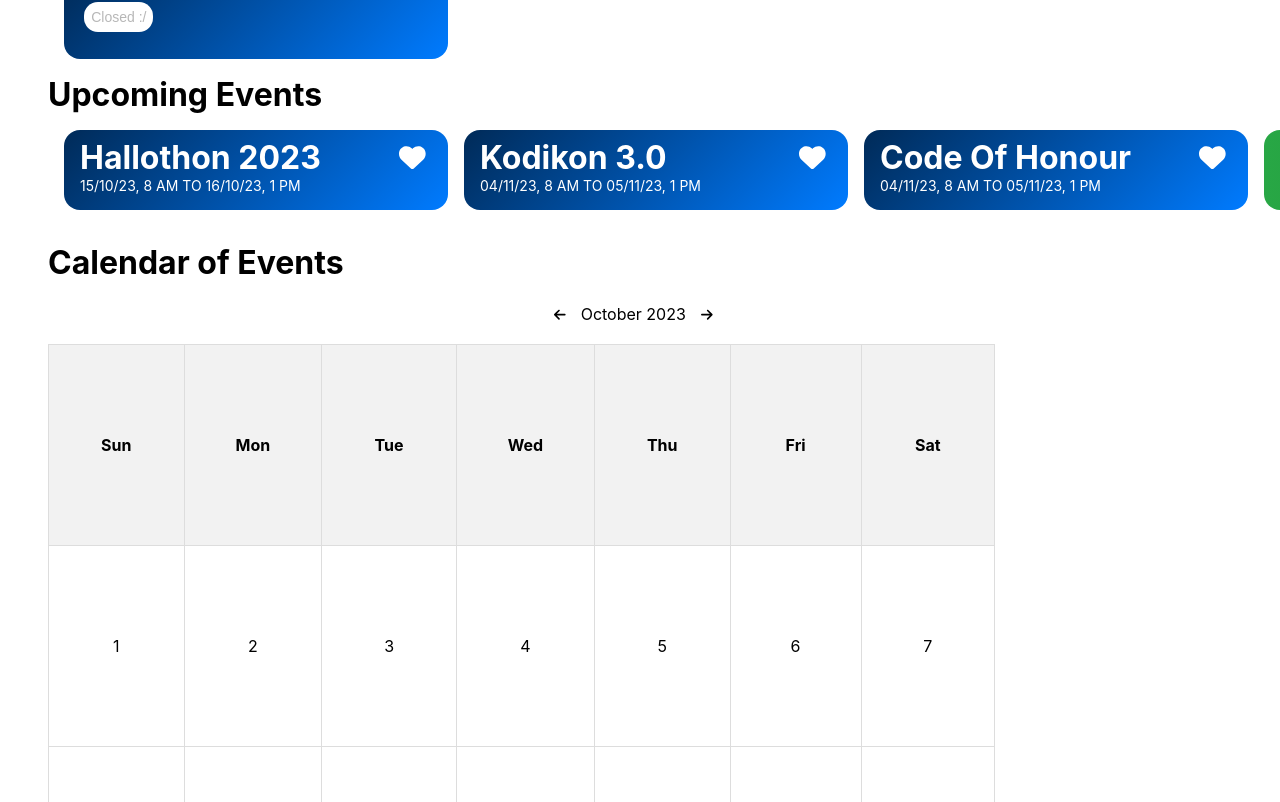
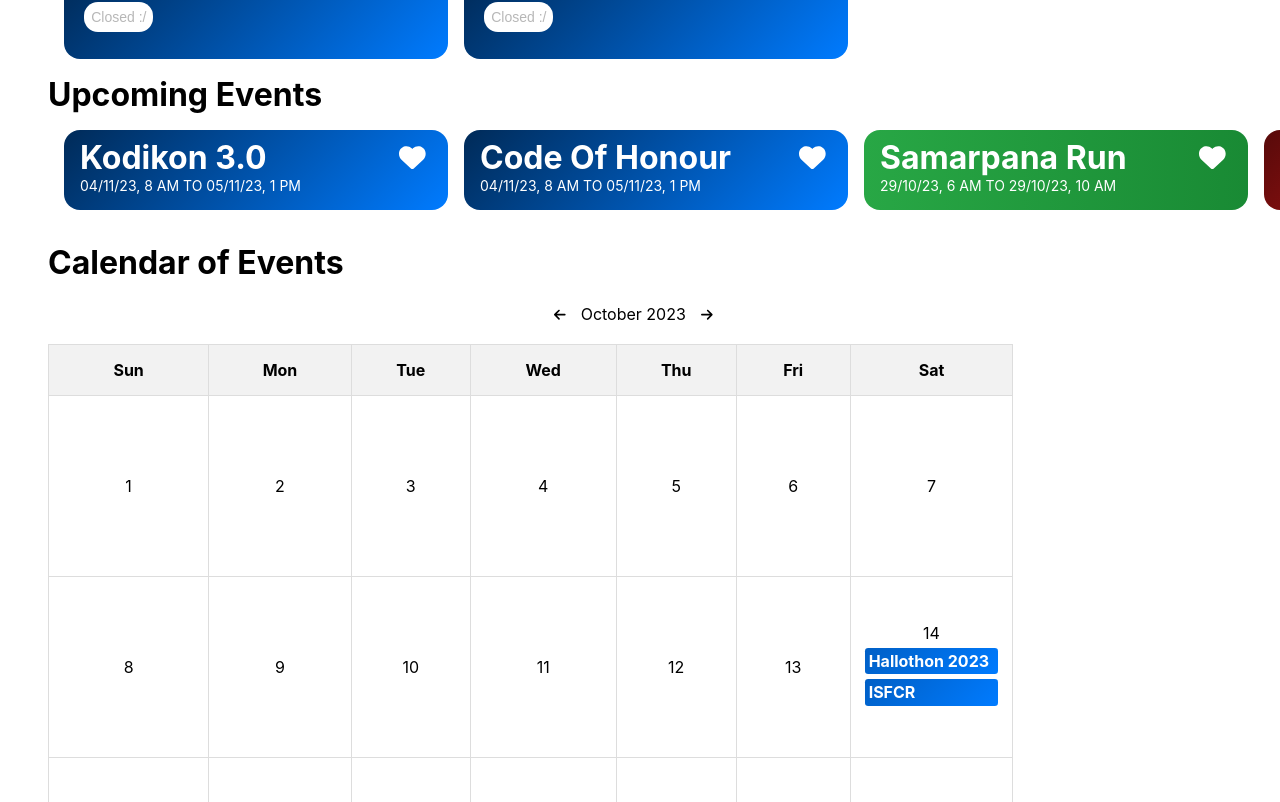
Before and after one commit to musashi-13/Calendarize, a React (Create React App) app in the folder calendarize/: page / in a window 1280 px wide. Shown: the part 278-1080 px from the top of the page. Built offline with nearby package versions, Linux system fonts and the light colour scheme.

Commit message:
Final Draft

```diff
--- a/calendarize/src/App.css
+++ b/calendarize/src/App.css
@@ -108,23 +108,44 @@
   margin-right: 3em;
 }
 
+.calendarContainer{
+  position: absolute;
+  top: 500px;
+  transition: 0.4s;
+}
+
+.upcomingCardContainer:hover + .calendarContainer{
+  top: 600px;
+}
+
+
+.newRegistrations, .calendarContainer{
+  margin-left: 3em;
+  margin-right: 3em;
+}
+
 
 .calendar-table {
-  width: 80%;
+  width: 100%;
   border-collapse: collapse;
   margin-top: 20px;
   margin-left: 0px;
   margin-right:50px
 }
 
-.header-cell,
-.calendar-cell {
+.header-cell{
   width: 180px;
-  height: 180px;
+  height: 30px;
   padding: 10px;
   text-align: center;
   border: 1px solid #ddd;
-  transition: 0.4s ease-in-out;
+}
+.calendar-cell {
+  width: 180px;
+  height: 160px;
+  padding: 10px;
+  text-align: center;
+  border: 1px solid #ddd;
 }
 
 .header-cell {
@@ -135,6 +156,7 @@
   background-color: #e6e6e6;
   cursor: pointer;
   scale:1.1;
+  transition: all 0.5s ease-in-out;
   border: 2px solid white;
   border-radius: 20px;
 }
@@ -147,14 +169,18 @@
   background-color: white;
   border: none;
 }
-
+.cont{
+display: flex;
+justify-content: space-between;
+margin:0 auto;
+}
 
 .sidebar {
   position: fixed;
   top: 0;
   right: -350px; /* Adjust this value to control how far the sidebar is hidden */
   width: 350px;
-  height: 100%;
+  height: 1500px;
   background: white;
   transition: right 0.3s;
   z-index: 10;
--- a/calendarize/src/CardTheme.js
+++ b/calendarize/src/CardTheme.js
@@ -5,6 +5,7 @@ const cardTheme = {
   Cultural: 'linear-gradient(to right, #333333, #000000)',
   OpenMic: 'linear-gradient(to right, #17A2B8, #138496)',
   Academic: 'linear-gradient(to right, #FFC107, #FFA000)',
+  ISA: 'linear-gradient(to right, #833ab4, #371dfd)',
   };
 
-  export default cardTheme;
+export default cardTheme;
--- a/calendarize/src/CollegeEvents.json
+++ b/calendarize/src/CollegeEvents.json
@@ -1,120 +1,177 @@
 [{
-  "id": 0,
   "eventName": "Hallothon 2023",
-  "eventFrom": "2023-10-15T08:00:00",
-  "eventTo": "2023-10-16T13:00:00",
+  "eventFrom": "2023-10-14T08:00:00",
+  "eventTo": "2023-10-15T13:00:00",
   "studentCriteria": "Open To All",
-  "regLink": "fa",
+  "regLink": "../noreg.html",
   "regStatus": "2023-10-12T23:00:00",
   "eventDesc": "PES's biggest 24 hour hackathon",
   "eventTheme": "Hackathon",
   "like": 0
 },
 {
-  "id": 1,
   "eventName": "Kodikon 3.0",
   "eventFrom": "2023-11-04T08:00:00",
   "eventTo": "2023-11-05T13:00:00",
   "studentCriteria": "Open To All",
-  "regLink": "fa",
-  "regStatus": "2023-10-12T23:00:00",
+  "regLink": "https://www.hallothon.com/?fbclid=PAAabn1Gk4OtChVaUkPY0t-GoneHNI8W4-PtKrhiztV1f3Q0sL72AhfNDqfwo",
+  "regStatus": "2023-10-19T23:00:00",
   "eventDesc": "One of the most anticipated hackathons",
   "eventTheme": "Hackathon",
   "like": 0
 },
 {
-  "id": 2,
   "eventName": "Code Of Honour",
   "eventFrom": "2023-11-04T08:00:00",
   "eventTo": "2023-11-05T13:00:00",
   "studentCriteria": "PES only",
-  "regLink": "fa",
+  "regLink": "../noreg.html",
   "regStatus": "2023-10-12T23:00:00",
   "eventDesc": "Mathematics",
   "eventTheme": "Hackathon",
   "like": 0
 },
 {
-  "id": 3,
   "eventName": "Samarpana Run",
-  "eventFrom": "2023-10-04T06:00:00",
+  "eventFrom": "2023-10-29T06:00:00",
   "eventTo": "2023-10-29T10:00:00",
   "studentCriteria": "Open to All",
-  "regLink": "fa",
+  "regLink": "../noreg.html",
   "regStatus": "2023-10-12T23:00:00",
   "eventDesc": "Run for Martyrs",
   "eventTheme": "Marathon",
   "like": 0
 },
 {
-  "id": 4,
   "eventName": "ICFI",
   "eventFrom": "2023-11-30T09:00:00",
   "eventTo": "2023-12-01T16:00:00",
   "studentCriteria": "Open To All",
-  "regLink": "fa",
+  "regLink": "https://www.hallothon.com/?fbclid=PAAabn1Gk4OtChVaUkPY0t-GoneHNI8W4-PtKrhiztV1f3Q0sL72AhfNDqfwo",
   "regStatus": "2023-10-15T23:00:00",
   "eventDesc": "Research Paper",
   "eventTheme": "Conference",
   "like": 0
 },
 {
-  "id": 5,
   "eventName": "ISFCR",
   "eventFrom": "2023-10-14T08:00:00",
   "eventTo": "2023-10-15T12:00:00",
   "studentCriteria": "PES only",
-  "regLink": "fa",
+  "regLink": "../noreg.html",
   "regStatus": "2023-10-10T23:00:00",
   "eventDesc": "Capture The Flag",
-  "eventTheme": "Hackathon"
+  "eventTheme": "Hackathon",
+  "like":0
 },
 {
-  "id": 6,
   "eventName": "Navratri Utsav",
   "eventFrom": "2023-10-18T16:00:00",
   "eventTo": "2023-10-18T18:00:00",
   "studentCriteria": "PES only",
-  "regLink": "fa",
+  "regLink": "../noreg.html",
   "regStatus": "2023-10-16T23:00:00",
   "eventDesc": "festival celebration",
   "eventTheme": "Cultural",
   "like": 0
 },
 {
-  "id": 7,
   "eventName": "Birds of a Feather",
   "eventFrom": "2023-10-18T14:00:00",
   "eventTo": "2023-10-14T16:00:00",
   "studentCriteria": "PES only",
-  "regLink": "fa",
+  "regLink": "../noreg.html",
   "regStatus": "2023-10-12T23:00:00",
   "eventDesc": "Come speak your Heart Out",
   "eventTheme": "OpenMic",
   "like": 0
 },
 {
-  "id": 8,
   "eventName": "ISA Script Review",
   "eventFrom": "2023-10-16T15:45:00",
   "eventTo": "2023-10-16T16:30:00",
   "studentCriteria": "PES only",
-  "regLink": "fa",
+  "regLink": "../noreg.html",
   "regStatus": "2023-10-16T23:00:00",
   "eventDesc": "To reviewq your ISA Papers",
   "eventTheme": "Academic",
   "like": 0
 },
 {
-  "id": 9,
-  "eventName": "ISA Script Review",
-  "eventFrom": "2023-10-16T15:45:00",
-  "eventTo": "2023-10-16T16:30:00",
-  "studentCriteria": "PES only",
-  "regLink": "fa",
-  "regStatus": "2023-10-16T23:00:00",
-  "eventDesc": "To reviewq your ISA Papers",
-  "eventTheme": "lol",
+  "eventName": "Blockchain-3.0",
+  "eventFrom": "2023-10-28T08:30:00",
+  "eventTo": "2023-10-28T18:30:00",
+  "eventTheme": "Hackathon",
+  "eventDesc": "Basic block chain knowledge for problem solving",
+  "regLink": "https://forms.gle/M5QiozHXaSuLHAwW8",
+  "regStatus": "2023-10-24T23:59:59",
+  "studentCriteria": "Open to all",
+  "like": 0
+},
+{
+  "eventName": "Last Working Day ",
+  "eventFrom": "2023-11-24T00:00:00",
+  "eventTo": "2023-11-24T23:59:59",
+  "eventTheme": "ISA",
+  "eventDesc": "",
+  "regLink": "",
+  "regStatus": "",
+  "studentCriteria": "",
+  "like": 0
+},
+{
+  "eventName": "ISA-2",
+  "eventFrom": "2023-11-27T08:00:00",
+  "eventTo": "2023-11-27T10:15:00",
+  "eventTheme": "ISA",
+  "eventDesc": "",
+  "regLink": "",
+  "regStatus": "",
+  "studentCriteria": "",
+  "like": 0
+},
+{
+  "eventName": "ISA-2",
+  "eventFrom": "2023-11-28T08:00:00",
+  "eventTo": "2023-11-28T10:15:00",
+  "eventTheme": "ISA",
+  "eventDesc": "",
+  "regLink": "",
+  "regStatus": "",
+  "studentCriteria": "",
+  "like": 0
+},
+{
+  "eventName": "ISA-2",
+  "eventFrom": "2023-11-29T08:00:00",
+  "eventTo": "2023-11-29T10:15:00",
+  "eventTheme": "ISA",
+  "eventDesc": "",
+  "regLink": "",
+  "regStatus": "",
+  "studentCriteria": "",
+  "like": 0
+},
+{
+  "eventName": "ISA-2",
+  "eventFrom": "2023-11-30T08:00:00",
+  "eventTo": "2023-11-30T10:15:00",
+  "eventTheme": "ISA",
+  "eventDesc": "",
+  "regLink": "",
+  "regStatus": "",
+  "studentCriteria": "",
+  "like": 0
+},
+{
+  "eventName": "ISA-2",
+  "eventFrom": "2023-12-1T08:00:00",
+  "eventTo": "2023-12-1T10:15:00",
+  "eventTheme": "ISA",
+  "eventDesc": "ISA",
+  "regLink": "",
+  "regStatus": "",
+  "studentCriteria": "",
   "like": 0
 }
 ]
--- a/calendarize/src/Today.js
+++ b/calendarize/src/Today.js
@@ -40,6 +40,7 @@ function TodayCard(props) {
         }
       </div>
     );
+
   } else if (isLiked) {
     return (
       <div className="TodayCard" style={{ background: props.linearGradient }}>
--- a/calendarize/src/calendar.js
+++ b/calendarize/src/calendar.js
@@ -1,46 +1,16 @@
-import { FontAwesomeIcon } from '@fortawesome/react-fontawesome'
-import { faArrowLeft } from '@fortawesome/free-solid-svg-icons'
-import { faArrowRight } from '@fortawesome/free-solid-svg-icons'
 import React, { useState } from 'react';
-
-
+import { FontAwesomeIcon } from '@fortawesome/react-fontawesome';
+import { faArrowLeft, faArrowRight, faX } from '@fortawesome/free-solid-svg-icons';
+import eventsData from './CollegeEvents.json';
+import cardTheme from './CardTheme';
 const Calendar = () => {
   const [selectedDate, setSelectedDate] = useState(new Date());
-  const [events, setEvents] = useState({});
+  const [showEventModal, setShowEventModal] = useState(false);
+  const [selectedEventData, setSelectedEventData] = useState([]);
+  const [selectedEventDate, setSelectedEventDate] = useState(null);
 
   const daysInMonth = new Date(selectedDate.getFullYear(), selectedDate.getMonth() + 1, 0).getDate();
   const firstDayOfMonth = new Date(selectedDate.getFullYear(), selectedDate.getMonth(), 1).getDay();
-
-  const updateCalendar = () => {
-    setEvents((prevEvents) => {
-      const newEvents = { ...prevEvents };
-
-      for (let day = 1; day <= daysInMonth; day++) {
-        const key = `${selectedDate.getFullYear()}-${selectedDate.getMonth() + 1}-${day}`;
-        newEvents[key] = newEvents[key] || [];
-      }
-      const mockevent = `${selectedDate.getFullYear()}-${selectedDate.getMonth() + 1}-14`;
-      newEvents[mockevent] = ['Mock Event'];
-
-
-      return newEvents;
-    });
-  };
-
-  const showEvents = (day) => {
-    const key = `${selectedDate.getFullYear()}-${selectedDate.getMonth() + 1}-${day}`;
-    const eventList = events[key] ? events[key].map((event, index) => <li key={index}>{event}</li>) : null;
-
-    alert(`Events for ${selectedDate.toLocaleDateString()}-${day}:`, <ul>{eventList}</ul>);
-  };
-
-  const saveEvent = (day, event) => {
-    const key = `${selectedDate.getFullYear()}-${selectedDate.getMonth() + 1}-${day}`;
-    setEvents((prevEvents) => ({
-      ...prevEvents,
-      [key]: [...(prevEvents[key] || []), event],
-    }));
-  };
 
   const prevMonth = () => {
     setSelectedDate(new Date(selectedDate.getFullYear(), selectedDate.getMonth() - 1, 1));
@@ -54,6 +24,21 @@ const Calendar = () => {
     return ['Sun', 'Mon', 'Tue', 'Wed', 'Thu', 'Fri', 'Sat'];
   };
 
+  const getEventInfo = (day) => {
+    const currentDate = new Date(selectedDate.getFullYear(), selectedDate.getMonth(), day);
+
+    const matchingEvents = eventsData.filter((event) => {
+      const eventFrom = new Date(event.eventFrom);
+      const eventTo = new Date(event.eventTo);
+
+      // Adjusted logic to include events that start on the selected day
+      const eventStartDate = new Date(eventFrom.getFullYear(), eventFrom.getMonth(), eventFrom.getDate());
+
+      return currentDate >= eventStartDate && currentDate < eventTo;
+    });
+
+    return matchingEvents;
+  };
 
   const createCalendar = () => {
     const calendar = [];
@@ -78,7 +63,18 @@ const createCalendar = () => {
 
         row.push(
           <td key={day} className="calendar-cell" onClick={() => handleDateClick(dayNumber)}>
-          {dayNumber > 0 && dayNumber <= daysInMonth ? dayNumber : ''}
+            {dayNumber > 0 && dayNumber <= daysInMonth ? (
+              <div>
+                <div>{dayNumber}</div>
+                {getEventInfo(dayNumber).map((event, index) => (
+                  <div key={index}>
+                    <strong style={{background: cardTheme[event.eventTheme], color:'white', padding: "0.2em",borderRadius:"0.2em", margin:"0.3em"} }className='cont'>{event.eventName}</strong>
+                  </div>
+                ))}
+              </div>
+            ) : (
+              ''
+            )}
           </td>
         );
       }
@@ -89,26 +85,80 @@ const createCalendar = () => {
     return calendar;
   };
 
-
   const handleDateClick = (day) => {
     if (day > 0 && day <= daysInMonth) {
-      showEvents(day);
+      const currentDate = new Date(selectedDate.getFullYear(), selectedDate.getMonth(), day);
+      const endOfDay = new Date(currentDate);
+      endOfDay.setHours(23, 59, 59, 999); // Set to the end of the day
+
+      const matchingEvents = eventsData.filter((event) => {
+        const eventStartDate = new Date(event.eventFrom);
+        const eventEndDate = new Date(event.eventTo);
+
+        // Include events that start on or after the selected date and end on or before the end of the selected date
+        return eventStartDate <= endOfDay && eventEndDate >= currentDate;
+      });
+
+      setSelectedEventData(matchingEvents);
+      setSelectedEventDate(currentDate);
+      setShowEventModal(true);
+    } else {
+      setSelectedEventData([]);
+      setSelectedEventDate(null);
+      setShowEventModal(false);
     }
   };
 
+  const hideEventModal = () => {
+    setSelectedEventDate(null);
+    setShowEventModal(false);
+  };
+
   return (
+    <div style={{display: "flex"}}>
       <div>
         <h1>Calendar of Events</h1>
-      <div classname="div-container">
-        <button onClick={prevMonth} className="b1"><FontAwesomeIcon icon={faArrowLeft} /></button>&nbsp;&nbsp;
-        <span>{selectedDate.toLocaleString('default',{ month: 'long', year: 'numeric' })}</span>&nbsp;&nbsp;
-        <button onClick={nextMonth} className="b2"><FontAwesomeIcon icon={faArrowRight}/></button>
+        <div className="div-container">
+          <button onClick={prevMonth} className="b1">
+            <FontAwesomeIcon icon={faArrowLeft} />
+          </button>
+          &nbsp;&nbsp;
+          <span>{selectedDate.toLocaleString('default', { month: 'long', year: 'numeric' })}</span>
+          &nbsp;&nbsp;
+          <button onClick={nextMonth} className="b2">
+            <FontAwesomeIcon icon={faArrowRight} />
+          </button>
         </div>
         <table className="calendar-table">
           <tbody>{createCalendar()}</tbody>
         </table>
       </div>
-
-)};
+      <div style={{position: "relative", top: "100px", marginLeft: "20px", width: "300px"}}>
+        {showEventModal && selectedEventDate && (
+          <div className="event-modal">
+            <div className="event-modal-content">
+              <h2>Events for {selectedEventDate.toLocaleDateString('en-IN')}: {selectedEventData.length > 0 ? '' : 'No events'}</h2>
+              <ul style={{margin: 0, padding: 0}}>
+                {selectedEventData.map((event, index) => (
+                  <div key={index}>
+                    <h3 style={{margin:0, marginTop:"10px"}}>{event.eventName}</h3>
+                    <p style={{margin:0}}>{event.eventDesc}</p>
+                    <p style={{margin:0}}>{event.studentCriteria}</p>
+                    <p style={{margin:0}}>Registration Link: {event.regLink}</p>
+                    <p style={{margin:0}}>Last Date to Register: {event.regStatus}</p>
+                    <p style={{margin:0}}>Category: {event.eventTheme}</p>
+                  </div>
+                ))}
+              </ul>
+              <button onClick={hideEventModal} style={{marginTop: "20px", backgroundColor: "rgb(0,0,0,0)", border: "none"}}>
+                <FontAwesomeIcon icon={faX} size='xl' />
+              </button>
+            </div>
+          </div>
+        )}
+      </div>
+    </div>
+  );
+};
 
 export default Calendar;
```
Also changed, not shown: calendarize/public/noreg.html (added, +14 -0 lines), calendarize/src/App.js (+6 -3 lines), calendarize/src/TodayContainer.js (+6 -3 lines), calendarize/src/upcoming.js (+8 -0 lines). Lines whose indentation alone changed are shown as unchanged.
